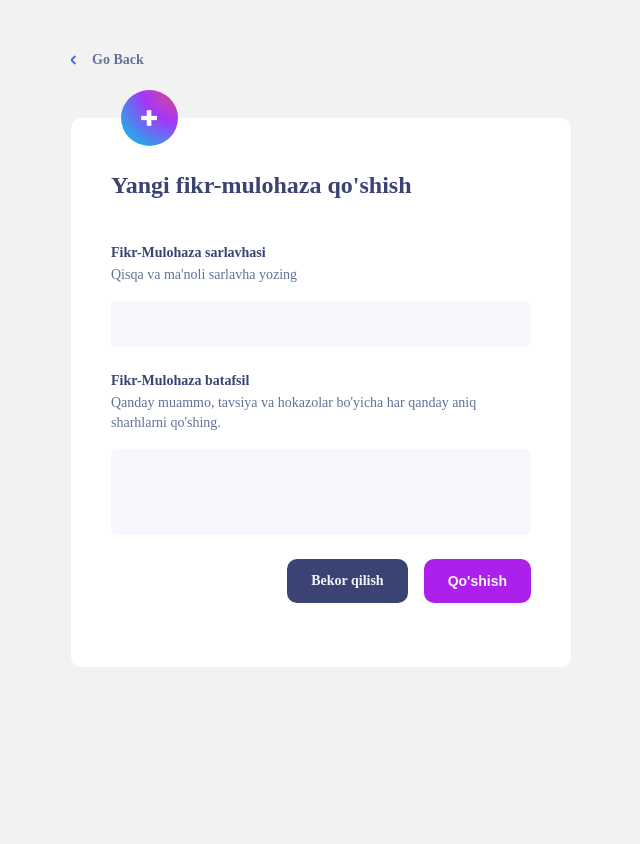
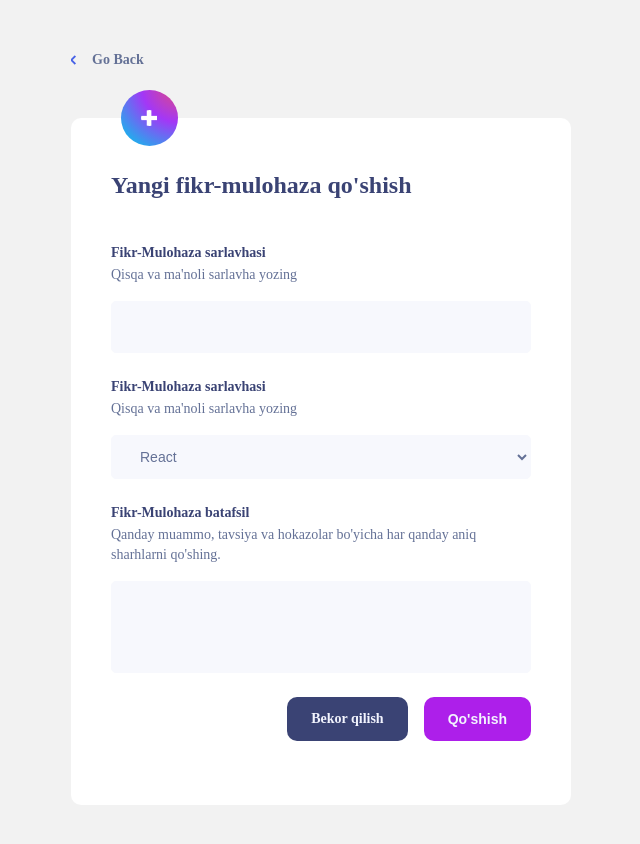
Before and after one commit to NurmuhammadovHojiakbar/feedback, a React (Create React App) app: page /add-feedback in a window 1280 px wide. Shown: the top 844 px of the page, without its empty margins (319-959 px from the left). Before the commit the page ends 800 px from the top, so only its background shows below. Built offline with nearby package versions, Linux system fonts and the light colour scheme.

Commit message:
Add feedback type

```diff
--- a/src/Components/FeedbackList/Feedback.css
+++ b/src/Components/FeedbackList/Feedback.css
@@ -98,6 +98,8 @@
 }
 
 .feedback-type{
+    margin-top: 0;
+    margin-bottom: 0;
     display: inline-block;
     background: #f2f4ff;
     border-radius: 10px;
@@ -119,6 +121,7 @@
     text-align: center;
     letter-spacing: -0.222222px;
     color: #3A4374;
+    margin-left: auto;
 }
 .feedback-comment img{
     margin-right: 8px;
--- a/src/Screens/AddFeedbackRoute/AddFeedbackRoute.css
+++ b/src/Screens/AddFeedbackRoute/AddFeedbackRoute.css
@@ -60,7 +60,13 @@
     color: #647196;
 }
 
+.new-feedback-type{
+    padding: 12px 24px;
+}
 .feedback-info-textarea{
+    padding: 5px;
+}
+.new-feedback-type,.feedback-info-textarea{
     resize: none;
     background: #f7f8fd;
     border-color: #f7f8fd;
--- a/src/Screens/AddFeedbackRoute/AddFeedbackRoute.js
+++ b/src/Screens/AddFeedbackRoute/AddFeedbackRoute.js
@@ -12,6 +12,7 @@ const AddFeedbackRoute = () => {
     const colors = ["#E59934","#A9333A", "#1E5128","#193498", "#AB6D23", "#F0A500","#B24080","#1DB9C3"]
     const titleRef = useRef();
     const detailRef = useRef();
+    const typeRef = useRef();
     const history = useHistory();
 
 
@@ -27,7 +28,7 @@ const AddFeedbackRoute = () => {
             imageColor: colors[Math.floor(Math.random()*colors.length)],
             title: titleRef.current.value,
             body: detailRef.current.value,
-            type: "React",
+            type: typeRef.current.value,
             display: "block",
             likes: 0,
             comments: []
@@ -48,7 +49,7 @@ const AddFeedbackRoute = () => {
                 <form
                     className="create-new-feedback__form"
                     method="POST"
-                    onSubmit={addNewFeedback}
+                    onSubmit={user? addNewFeedback : (e)=>e.preventDefault()}
                 >
                     <div className="new-feedback-wrapper">
                         <label htmlFor="title">
@@ -63,6 +64,19 @@ const AddFeedbackRoute = () => {
                             required
                             ref={titleRef}
                         />
+                    </div>
+                    <div className="new-feedback-wrapper">
+                        <label htmlFor="title">
+                            <span className="new-feedback-title">Fikr-Mulohaza sarlavhasi</span>
+                            <span className="new-feedback-detail">Qisqa va ma'noli sarlavha yozing</span>
+                        </label>
+                        <select className="new-feedback-type" ref={typeRef}>
+                            <option value="React">React</option>
+                            <option value="Vue">Vue</option>
+                            <option value="PHP">PHP</option>
+                            <option value="Bug">Bug</option>
+                            <option value="Featur">Feature</option>
+                        </select>
                     </div>
                     <div className="new-feedback-wrapper">
                         <label htmlFor="detail">
```
